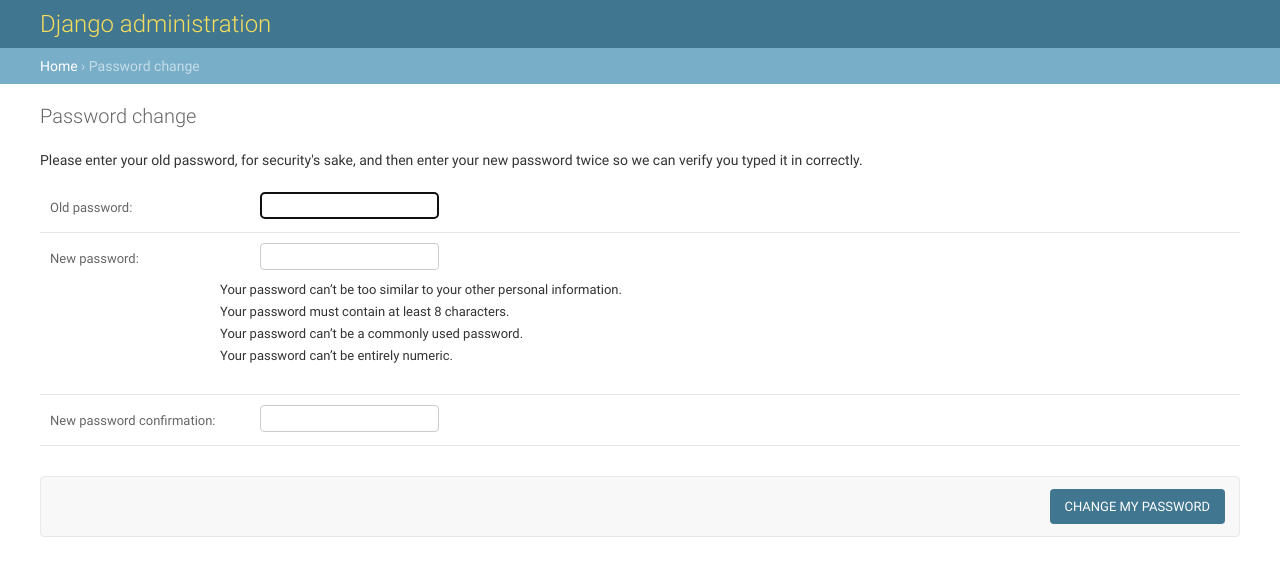
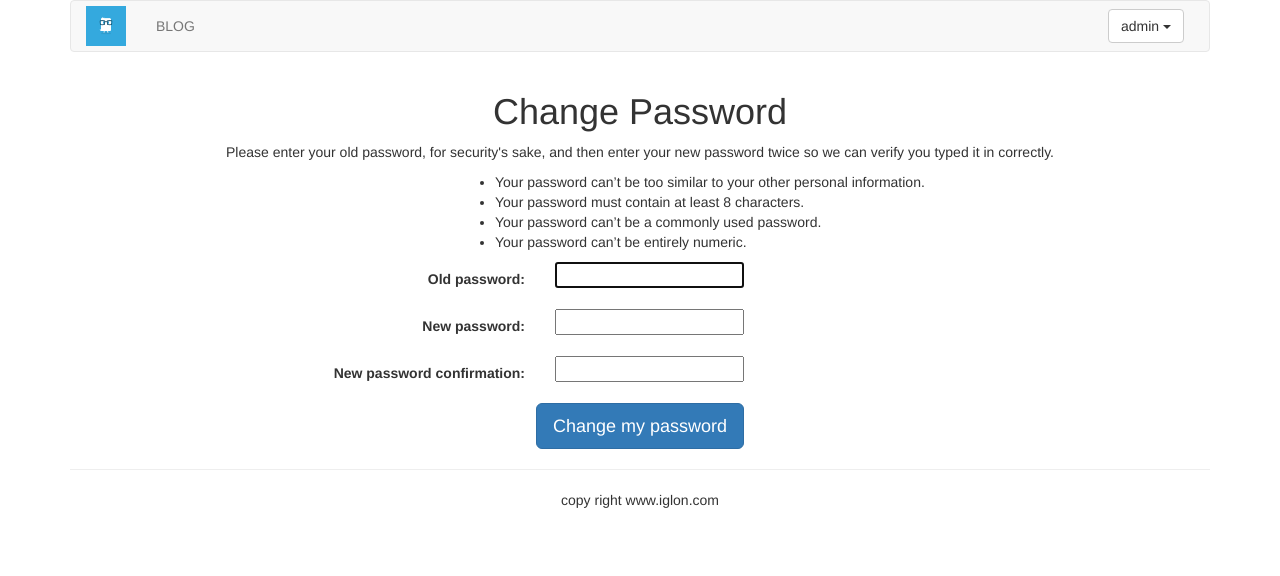
Before and after one commit to glon/django_blog, a Django app: page /account/password-change/ in a window 1280 px wide. Shown: the top 576 px of the page. Run offline with Django 3.2, Linux system fonts and the light colour scheme; a user stored in the database is signed in; some libraries are stand-ins or nearby versions.

Commit message:
password change

```diff
--- a/account/urls.py
+++ b/account/urls.py
@@ -11,6 +11,6 @@ urlpatterns = [
     #url(r'^logout/$', auth_views.logout, name='user_logout'), # django 内置退出
     url(r'^logout/$', auth_views.logout, {'template_name':"account/logout.html"}, name='user_logout'), # django 内置退出
     url(r'^register/$', views.register,name='user_register'),
-    url(r'^password-change/$', auth_views.password_change, name='password_change'),
+    url(r'^password-change/$', auth_views.password_change, {'post_change_redirect':'/account/password-change-done'}, name='password_change'),
     url(r'^password-change-done/$', auth_views.password_change_done, name='password_change_done'),
 ]
--- a/templates/header.html
+++ b/templates/header.html
@@ -14,8 +14,17 @@
 
             <ul class='nav navbar-nav navbar-right' style="margin-right: 10px">
                 {% if user.is_authenticated %}
-                    <li><a href='#'>{{ user.username }}</a></li>
-                    <li><a href='{%  url 'account:user_logout' %}'>Logout</a></li>
+                    <li>
+                        <div class="dropdown" style="margin-top: 8px">
+                            <button class="btn btn-default dropdown-toggle" type="button" id="dropdownMenu" data-toggle="dropdown">
+                                {{ user.username }}
+                                <span class="caret"></span>
+                            </button>
+                            <ul class="dropdown-menu">
+                                <li><a href="{% url 'account:password_change' %}">修改密码</a></li>
+                            </ul>
+                        </div>
+                    </li>
                 {% else %}
                     <li><a href='{% url 'account:user_login' %}'>LOGIN</a></li>
                 {% endif %}
--- a/templates/registration/password_change_form.html
+++ b/templates/registration/password_change_form.html
@@ -1,60 +1,40 @@
-{% extends "admin/base_site.html" %}
-{% load i18n static %}
-{% block extrastyle %}{{ block.super }}<link rel="stylesheet" type="text/css" href="{% static "admin/css/forms.css" %}" />{% endblock %}
-{% block userlinks %}{% url 'django-admindocs-docroot' as docsroot %}{% if docsroot %}<a href="{{ docsroot }}">{% trans 'Documentation' %}</a> / {% endif %} {% trans 'Change password' %} / <a href="{% url 'admin:logout' %}">{% trans 'Log out' %}</a>{% endblock %}
-{% block breadcrumbs %}
-<div class="breadcrumbs">
-<a href="{% url 'admin:index' %}">{% trans 'Home' %}</a>
-&rsaquo; {% trans 'Password change' %}
-</div>
+{% extends 'base.html' %}
+
+{% block title %}Password Change{% endblock %}
+
+{% block content %}
+    <div class="row text-center vertical-middle-sm">
+        <h1>Change Password</h1>
+        <p>Please enter your old password, for security's sake, and then enter your new password twice so we can verify you typed it in correctly.</p>
+        {% if form.new_password1.help_text %}
+            <div class="text-left" style="margin-left: 400px">
+                <p>{{ form.new_password1.help_text|safe }}</p>
+            </div>
+        {% endif %}
+        <form class="form-horizontal" action="." method="post">
+            {% csrf_token %}
+            <div class="form-group">
+                <label class="col-md-5 control-label text-right">
+                    {{ form.old_password.label_tag }}
+                </label>
+                <div class="col-md-6 text-left">{{ form.old_password }}</div>
+            </div>
+
+            <div class="form-group">
+                <label class="col-md-5 control-label text-right">
+                    {{ form.new_password1.label_tag }}
+                </label>
+                <div class="col-md-6 text-left">{{ form.new_password1 }}</div>
+            </div>
+
+            <div class="form-group">
+                <label class="col-md-5 control-label text-right">
+                    {{ form.new_password2.label_tag }}
+                </label>
+                <div class="col-md-6 text-left">{{ form.new_password2 }}</div>
+            </div>
+
+            <input type="submit" value="Change my password" class="btn btn-primary btn-lg" />
+        </form>
+    </div>
 {% endblock %}
-
-{% block title %}{{ title }}{% endblock %}
-{% block content_title %}<h1>{{ title }}</h1>{% endblock %}
-
-{% block content %}<div id="content-main">
-
-<form method="post">{% csrf_token %}
-<div>
-{% if form.errors %}
-    <p class="errornote">
-    {% if form.errors.items|length == 1 %}{% trans "Please correct the error below." %}{% else %}{% trans "Please correct the errors below." %}{% endif %}
-    </p>
-{% endif %}
-
-
-<p>{% trans "Please enter your old password, for security's sake, and then enter your new password twice so we can verify you typed it in correctly." %}</p>
-
-<fieldset class="module aligned wide">
-
-<div class="form-row">
-    {{ form.old_password.errors }}
-    {{ form.old_password.label_tag }} {{ form.old_password }}
-</div>
-
-<div class="form-row">
-    {{ form.new_password1.errors }}
-    {{ form.new_password1.label_tag }} {{ form.new_password1 }}
-    {% if form.new_password1.help_text %}
-    <p class="help">{{ form.new_password1.help_text|safe }}</p>
-    {% endif %}
-</div>
-
-<div class="form-row">
-{{ form.new_password2.errors }}
-    {{ form.new_password2.label_tag }} {{ form.new_password2 }}
-    {% if form.new_password2.help_text %}
-    <p class="help">{{ form.new_password2.help_text|safe }}</p>
-    {% endif %}
-</div>
-
-</fieldset>
-
-<div class="submit-row">
-    <input type="submit" value="{% trans 'Change my password' %}" class="default" />
-</div>
-
-</div>
-</form></div>
-
-{% endblock %}
```
Also changed, not shown: templates/registration/password_change_done.html (+8 -14 lines), templates/registration/password_change_done_bak.html (added, +15 -0 lines), templates/registration/password_change_form_bak.html (added, +60 -0 lines), db.sqlite3, 1 other file.
